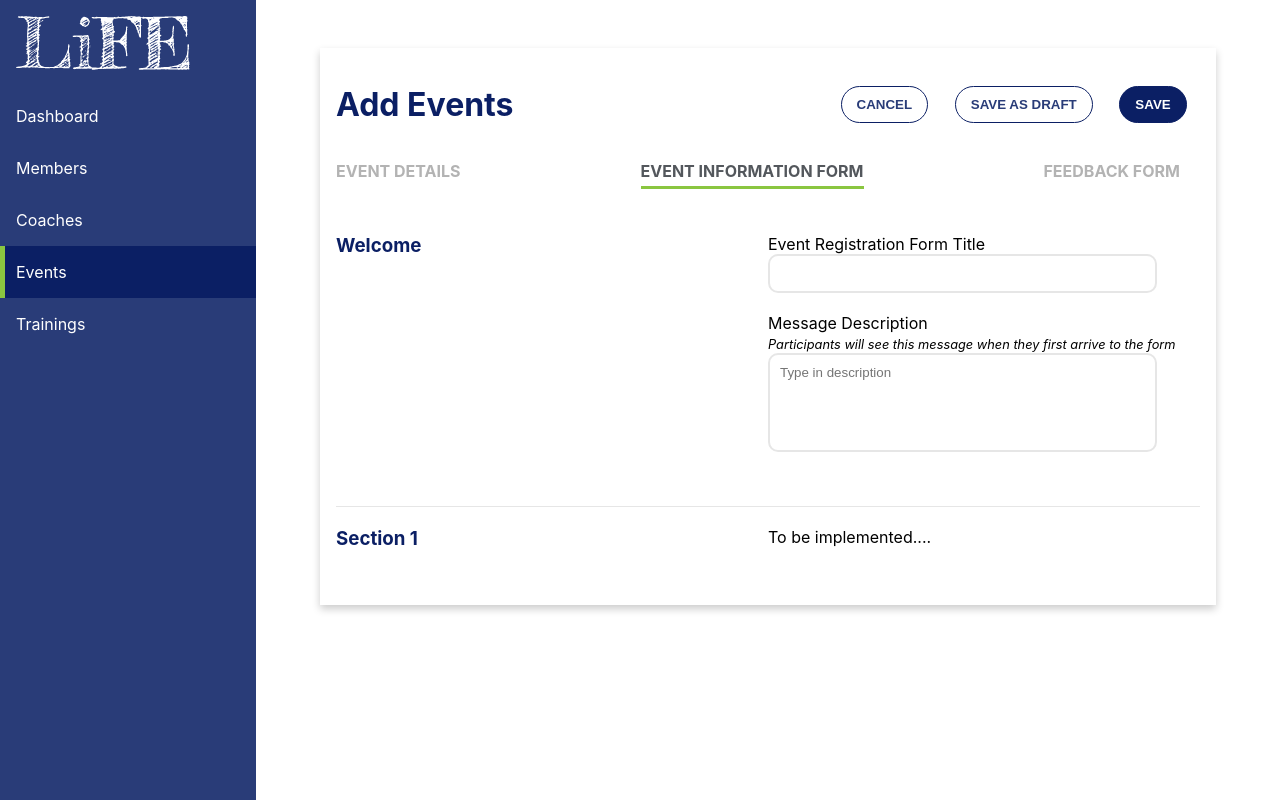
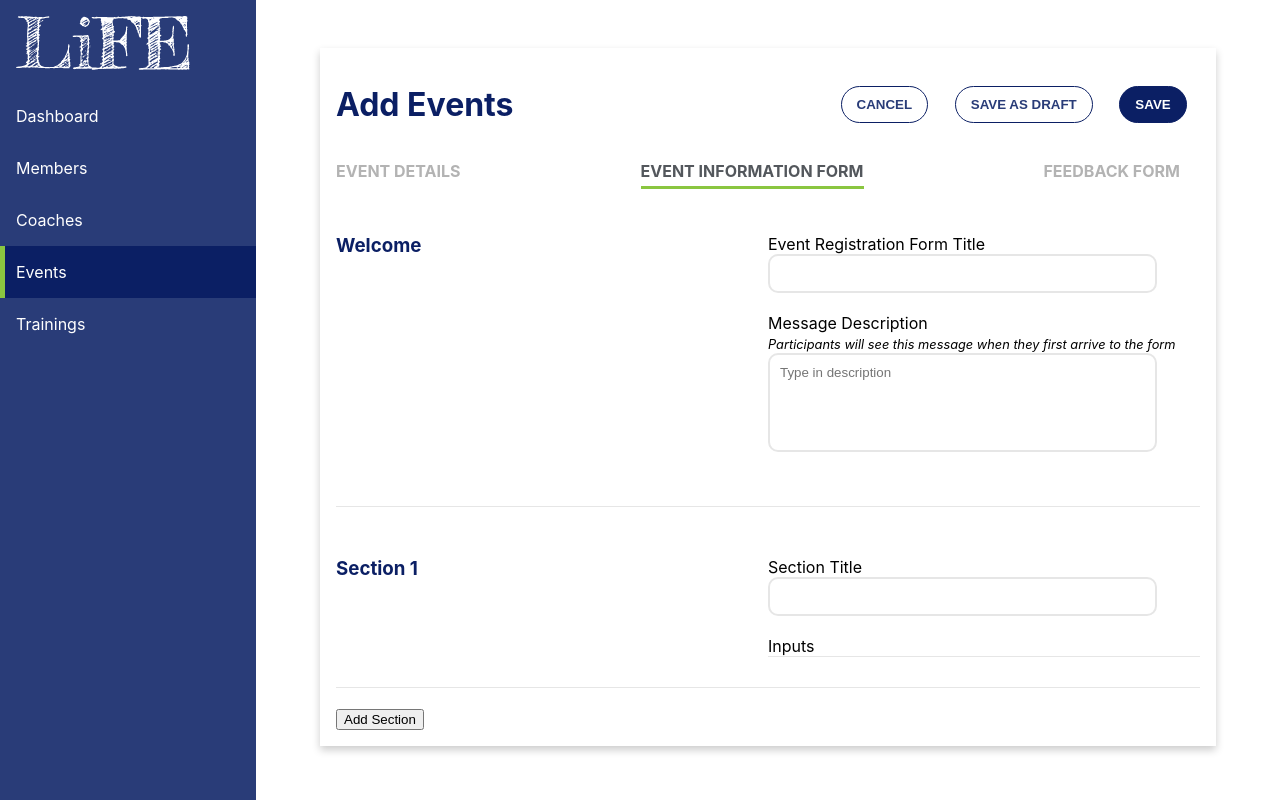
Before and after one commit to idlefrenchfry/LIFE-React, a React (Create React App) app: page /Events/Add in a window 1280 px wide. Both pictures are taken after a click on the element "EVENT INFORMATION FORM". Built offline with nearby package versions, Linux system fonts and the light colour scheme.

Commit message:
Added MultiSelect Component

```diff
--- a/src/pages/AddEvent.js
+++ b/src/pages/AddEvent.js
@@ -1,17 +1,47 @@
 import React, { useState } from 'react';
+import { cloneDeep } from 'lodash'; // To deep clone arrays with objects
+import MultiSelect from '../components/MultiSelect';
+
+const sectionInputs = [
+    {
+        label: "Age",
+        value: "age"
+    },
+    {
+        label: "Address",
+        value: "address"
+    },
+    {
+        label: "Contact Number",
+        value: "contactNo"
+    },
+    {
+        label: "Diagnosis",
+        value: "diagnosis"
+    },
+    {
+        label: "Input",
+        value: "input"
+    }
+]
 
 function AddEvents() {
-
-    const today = new Date();
-
     // Keep track of which section to display
     const [currentSection, setCurrentSection] = useState("tab1");
+
+    // Dynamic event info inputs
+    const [eventInfoSections, setEventInfoSections] = useState([{
+        title: "",
+        inputs: []
+    }])
+
+    const [eventInfoInputs, setEventInfoInputs] = useState(sectionInputs);
 
     // onClick function to execute when changing section
     const changeSection = (e) => {
         if (e.target.id !== currentSection)
             setCurrentSection(e.target.id);
-    }
+    };
 
     // Return different styles depending on current section
     const displaySection = (id) => {
@@ -19,7 +49,7 @@ function AddEvents() {
             return { display: "none" };
         else
             return { display: "block" };
-    }
+    };
 
     // Change style of tab depending on current section
     const displayTab = (id) => {
@@ -27,6 +57,39 @@ function AddEvents() {
             return "currentTab noselect";
         else
             return "noselect";
+    };
+
+    // only needed if can remove sections
+    const handleEventInfoChange = (e) => {
+        let inputType = e.target.id;
+        if (inputType.substr("sectionTitle") !== -1) {
+            let index = parseInt(e.target.id.replace("sectionTitle", "")) - 1;
+            let replace = cloneDeep(eventInfoSections);
+            replace[index].title = e.target.value;
+            setEventInfoSections(replace);
+        }
+    }
+
+    const handleEventInputChange = (e) => {
+        // To Do
+        // Somehow sync multiple select options
+        // 1) Make select option an entirely separate component?
+        // 2) Find a decent project
+    }
+
+    const handleAddSections = () => {
+        let replace = cloneDeep(eventInfoSections);
+        replace.push({
+            title: "",
+            inputs: []
+        });
+
+        setEventInfoSections(replace);
+    }
+
+    const handleRemoveSection = () => {
+        // To Do
+        // Remove Sections.
     }
 
     const handleSubmit = (e) => {
@@ -34,7 +97,7 @@ function AddEvents() {
         console.log(e);
         console.log(e.target.elements);
         // window.location.href = "/Members";
-    }
+    };
 
     const cancel = () => window.location.href = "/Events";
 
@@ -90,7 +153,7 @@ function AddEvents() {
                                     {/* ---------- STARTS ---------- */}
                                     <label htmlFor="startDate">Starts</label>
                                     <br />
-                                    <input type="date" id="dob" name="dob"></input>
+                                    <input type="date" id="startDate" name="startDate"></input>
                                     <br />
                                 </div>
 
@@ -106,20 +169,20 @@ function AddEvents() {
                             <div className="split">
                                 {/* ---------- TIME ---------- */}
                                 <div>
-                                    <label htmlFor="nationality">Time</label>
+                                    <label htmlFor="startTime">Time</label>
                                     <br />
                                     <input type="time" id="startTime" name="startTime" />
                                 </div>
                                 <div>
-                                    <label style={{visibility: "none"}}>End Time</label>
+                                    <label htmlFor="endTime" style={{ visibility: "hidden" }}>End Time</label>
                                     <input type="time" id="endTime" name="endTime" />
                                 </div>
                             </div>
                             <br />
 
                             {/* ---------- RECURRING ---------- */}
-                            <label for="recurring">Is this a recurring event?</label>
-                            <input type="checkbox" id="recurring" name="recurring" value="isRecurring" required />
+                            <label htmlFor="recurring">Is this a recurring event?</label>
+                            <input type="checkbox" id="recurring" name="recurring" value="isRecurring" />
                             <br />
 
                             {/* ---------- EVENT DESCRIPTION ---------- */}
@@ -167,21 +230,46 @@ function AddEvents() {
                             <br />
 
                             {/* ---------- MESSAGE DESCRIPTION ---------- */}
-                            <label htmlFor="eventDesc">Message Description</label>
+                            <label htmlFor="messageDesc">Message Description</label>
                             <br />
                             <span className="formHelper">Participants will see this message when they first arrive to the form</span>
                             <br />
-                            <textarea id="eventDesc" name="eventDesc" rows="5" placeholder="Type in description"></textarea>
+                            <textarea id="messageDesc" name="messageDesc" rows="5" placeholder="Type in description"></textarea>
                             <br />
                         </div>
                     </div>
 
-                    <div>
-                        <h3>Section 1</h3>
-                        <div className="inputs">
-                            To be implemented....
-                        </div>
-                    </div>
+                    {
+                        eventInfoSections.map((sec, index) => {
+                            return (
+                                <div key={index}>
+                                    <h3>Section {index + 1}</h3>
+                                    <div className="inputs">
+                                        {/* ---------- SECTION TITLE ---------- */}
+                                        <label htmlFor={"sectionTitle" + (index + 1)}>Section Title</label>
+                                        <br />
+                                        {/*onChange={handleEventInfoChange}*/}
+                                        <input
+                                            id={"sectionTitle" + (index + 1)}
+                                            name={"sectionTitle" + (index + 1)}
+                                            type="text"
+                                        />
+                                        <br />
+
+                                        {/* ---------- SECTION INPUTS ---------- */}
+                                        <label htmlFor={"sectionInput" + (index + 1)}>Inputs</label>
+                                        {index !== 0 ? <span className="formHelper"><br/>Select fields you would like participants to input (max. 4)</span> : ""}
+                                        <br />
+                                        <MultiSelect
+                                            options={eventInfoInputs}
+                                        />
+                                    </div>
+                                </div>
+                            );
+                        })
+                    }
+
+                    <button onClick={handleAddSections}>Add Section</button>
                 </div>
 
                 <div style={displaySection("3")}>
@@ -201,6 +289,9 @@ function AddEvents() {
                             <br />
                             <textarea id="feedbackFormDesc" name="feedbackFormDesc" rows="5" placeholder="Type in description"></textarea>
                             <br />
+
+                            {/* ---------- SELECT OPTIONS ---------- */}
+                            <span className="example"></span>
                         </div>
                     </div>
 
```
